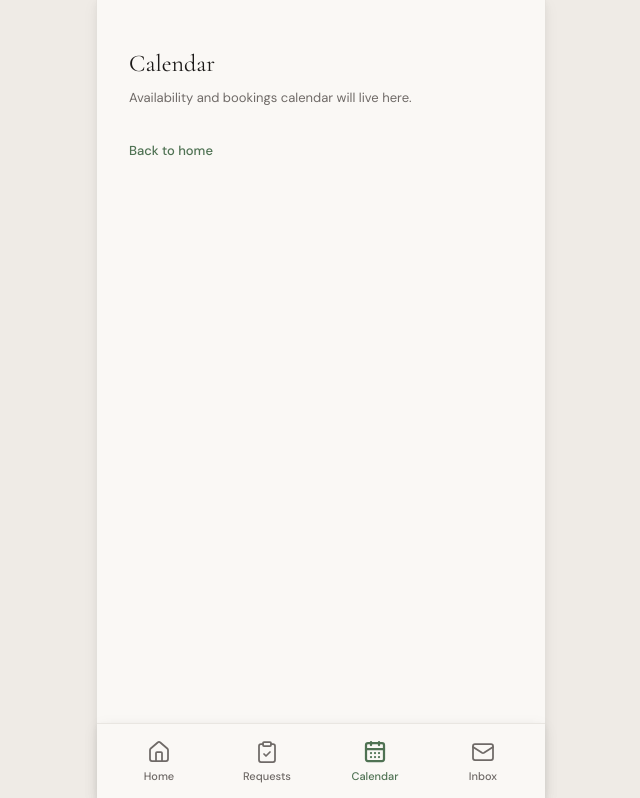
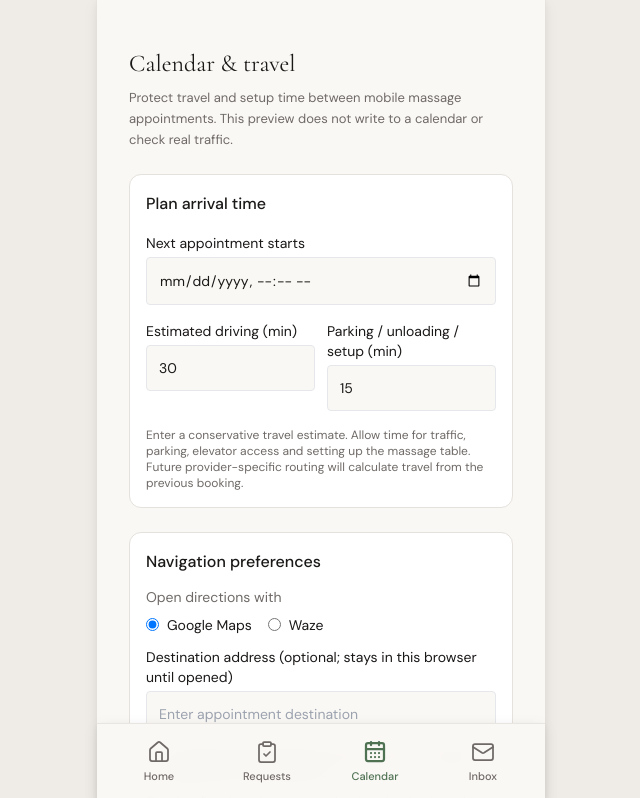
Before and after one commit to Shellfish011235/mobile-massage-concierge, a Next.js app: page /therapist/calendar in a window 1280 px wide. Shown: the top 798 px of the page, without its empty margins (319-959 px from the left). Built offline with nearby package versions, Linux system fonts and the light colour scheme.

Commit message:
feat(calendar): travel and setup time planner with opt-in Maps/Waze directions

```diff
--- a/src/app/therapist/calendar/page.tsx
+++ b/src/app/therapist/calendar/page.tsx
@@ -1,17 +1,130 @@
+"use client";
+
 import Link from "next/link";
+import { useState } from "react";
+import { travelArrivalBlock, privateBusyCalendarEvent } from "@/lib/booking/travel-buffers";
+
+function localDateTime(iso: string): string {
+  return new Intl.DateTimeFormat("en-US", {
+    dateStyle: "medium", timeStyle: "short",
+  }).format(new Date(iso));
+}
 
 export default function TherapistCalendarPage() {
+  const [start, setStart] = useState("");
+  const [travel, setTravel] = useState("30");
+  const [setup, setSetup] = useState("15");
+  const [navigation, setNavigation] = useState<"google" | "waze">("google");
+  const [destination, setDestination] = useState("");
+  const [showLink, setShowLink] = useState(false);
+
+  let result: ReturnType<typeof privateBusyCalendarEvent> | null = null;
+  let error = "";
+  try {
+    if (start) {
+      const date = new Date(start);
+      if (!Number.isFinite(date.getTime())) throw new Error("Choose a valid appointment start");
+      const travelMinutes = Number(travel);
+      const setupMinutes = Number(setup);
+      const block = travelArrivalBlock({
+        appointmentStartIso: date.toISOString(), travelMinutes, setupMinutes,
+      });
+      result = privateBusyCalendarEvent(block);
+    }
+  } catch (issue) {
+    error = issue instanceof Error ? issue.message : "Invalid buffer";
+  }
+
+  // Navigation links are only opened by an explicit click. Destination is not
+  // submitted to our server. Never use these URLs for clinical details.
+  const navigationUrl = showLink && destination.trim()
+    ? navigation === "waze"
+      ? "https://waze.com/ul?q=" + encodeURIComponent(destination.trim()) + "&navigate=yes"
+      : "https://www.google.com/maps/dir/?api=1&destination=" + encodeURIComponent(destination.trim())
+    : null;
+
   return (
-    <main className="px-gutter-x pb-6 pt-[max(3rem,env(safe-area-inset-top,0px))]">
-      <h1 className="font-serif text-2xl font-normal text-foreground">Calendar</h1>
-      <p className="mt-2 text-pom-sm text-muted-foreground">
-        Availability and bookings calendar will live here.
-      </p>
-      <Link
-        href="/therapist"
-        className="mt-8 inline-block text-pom-sm font-medium text-primary underline-offset-4 transition-colors hover:text-foreground hover:underline"
-      >
-        Back to home
+    <main className="space-y-6 px-gutter-x pb-6 pt-[max(3rem,env(safe-area-inset-top,0px))]">
+      <div>
+        <h1 className="font-serif text-2xl font-normal text-foreground">Calendar & travel</h1>
+        <p className="mt-2 text-pom-sm text-muted-foreground">
+          Protect travel and setup time between mobile massage appointments. This
+          preview does not write to a calendar or check real traffic.
+        </p>
+      </div>
+      <section className="space-y-4 rounded-lg border border-border bg-card p-4">
+        <h2 className="font-medium">Plan arrival time</h2>
+        <label className="block space-y-1 text-sm">
+          <span>Next appointment starts</span>
+          <input type="datetime-local" className="w-full rounded border bg-background p-3"
+            value={start} onChange={event => setStart(event.target.value)}/>
+        </label>
+        <div className="grid grid-cols-2 gap-3">
+          <label className="block space-y-1 text-sm">
+            <span>Estimated driving (min)</span>
+            <input type="number" min="0" max="480" step="1" className="w-full rounded border bg-background p-3"
+              value={travel} onChange={event => setTravel(event.target.value)}/>
+          </label>
+          <label className="block space-y-1 text-sm">
+            <span>Parking / unloading / setup (min)</span>
+            <input type="number" min="0" max="480" step="1" className="w-full rounded border bg-background p-3"
+              value={setup} onChange={event => setSetup(event.target.value)}/>
+          </label>
+        </div>
+        <p className="text-xs text-muted-foreground">
+          Enter a conservative travel estimate. Allow time for traffic, parking,
+          elevator access and setting up the massage table. Future provider-specific
+          routing will calculate travel from the previous booking.
+        </p>
+        {error && <p role="alert" className="text-sm text-red-600">{error}</p>}
+        {result && (
+          <div aria-live="polite" className="space-y-2 rounded-lg bg-muted p-3 text-sm">
+            <strong>Protected time window</strong>
+            <p>{localDateTime(result.start.dateTime)} – {localDateTime(result.end.dateTime)}</p>
+            <p>Would be marked <strong>Busy · Private</strong> in the connected calendar.</p>
+            <p className="text-xs text-muted-foreground">
+              Preview only: there is no saved calendar block and no automatic
+              double-booking protection yet.
+            </p>
+          </div>
+        )}
+      </section>
+      <section className="space-y-3 rounded-lg border border-border bg-card p-4">
+        <h2 className="font-medium">Navigation preferences</h2>
+        <fieldset className="flex flex-wrap gap-4 text-sm">
+          <legend className="mb-2 text-sm text-muted-foreground">Open directions with</legend>
+          <label className="flex items-center gap-2">
+            <input type="radio" name="nav" checked={navigation === "google"}
+              onChange={() => setNavigation("google")}/> Google Maps
+          </label>
+          <label className="flex items-center gap-2">
+            <input type="radio" name="nav" checked={navigation === "waze"}
+              onChange={() => setNavigation("waze")}/> Waze
+          </label>
+        </fieldset>
+        <label className="block space-y-1 text-sm">
+          <span>Destination address (optional; stays in this browser until opened)</span>
+          <input className="w-full rounded border bg-background p-3"
+            placeholder="Enter appointment destination" autoComplete="off"
+            value={destination} onChange={event => { setDestination(event.target.value); setShowLink(false); }}/>
+        </label>
+        <label className="flex items-start gap-2 text-xs">
+          <input type="checkbox" className="mt-0.5" checked={showLink}
+            onChange={event => setShowLink(event.target.checked)}/>
+          <span>I understand the destination will be shared with {navigation === "waze" ? "Waze" : "Google Maps"} when I open directions.</span>
+        </label>
+        {navigationUrl && <a href={navigationUrl} rel="noopener noreferrer" target="_blank"
+          className="inline-block rounded bg-primary px-4 py-2 text-sm text-primary-foreground">
+          Open directions in {navigation === "waze" ? "Waze" : "Google Maps"}
+        </a>}
+        <p className="text-xs text-muted-foreground">
+          Opening directions does not supply a travel estimate to this app.
+          Automatic traffic-aware routing requires a separate authorized API,
+          budget limits and privacy review.
+        </p>
+      </section>
+      <Link href="/therapist" className="inline-block text-sm font-medium text-primary underline">
+        Back to therapist home
       </Link>
     </main>
   );
```
